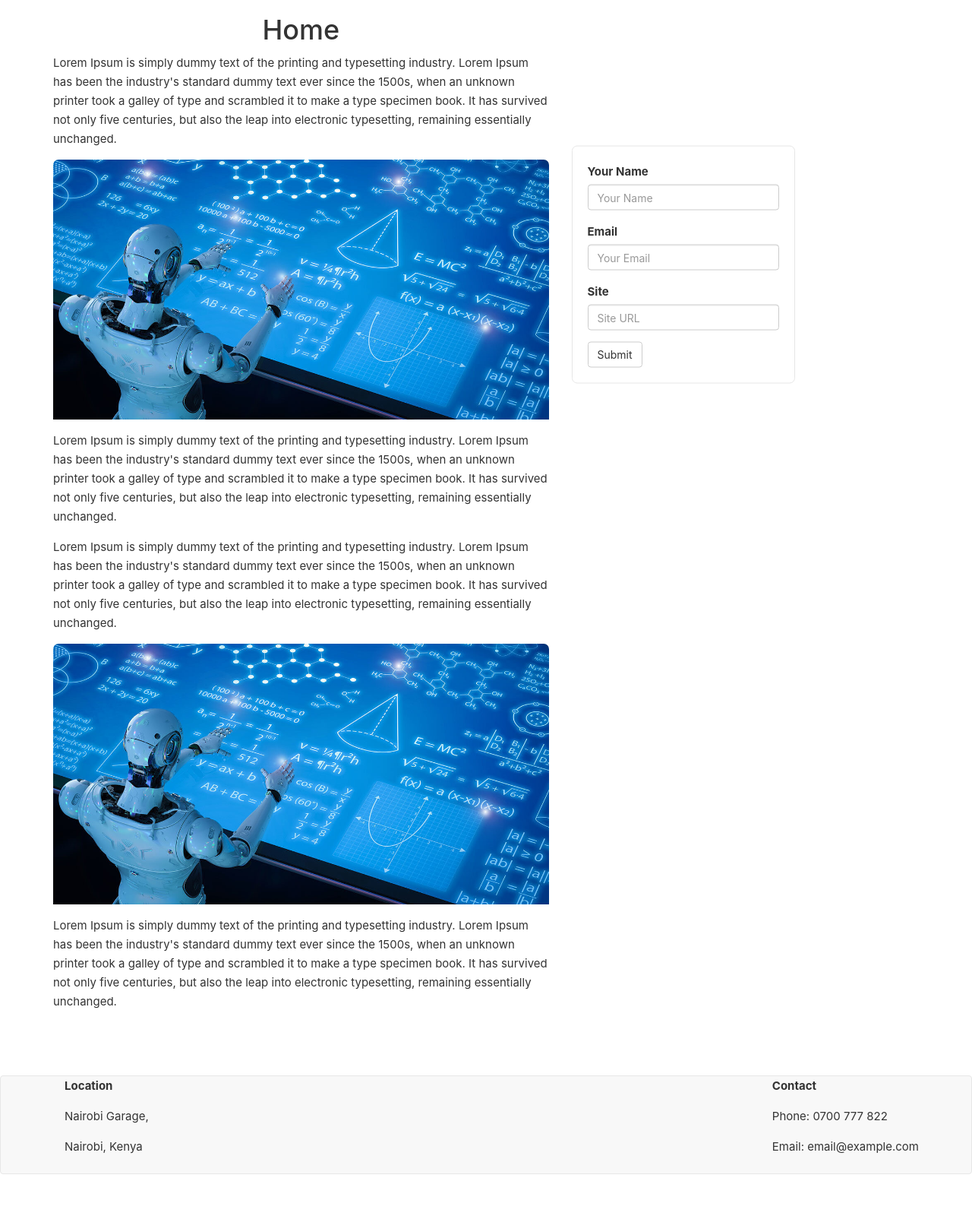
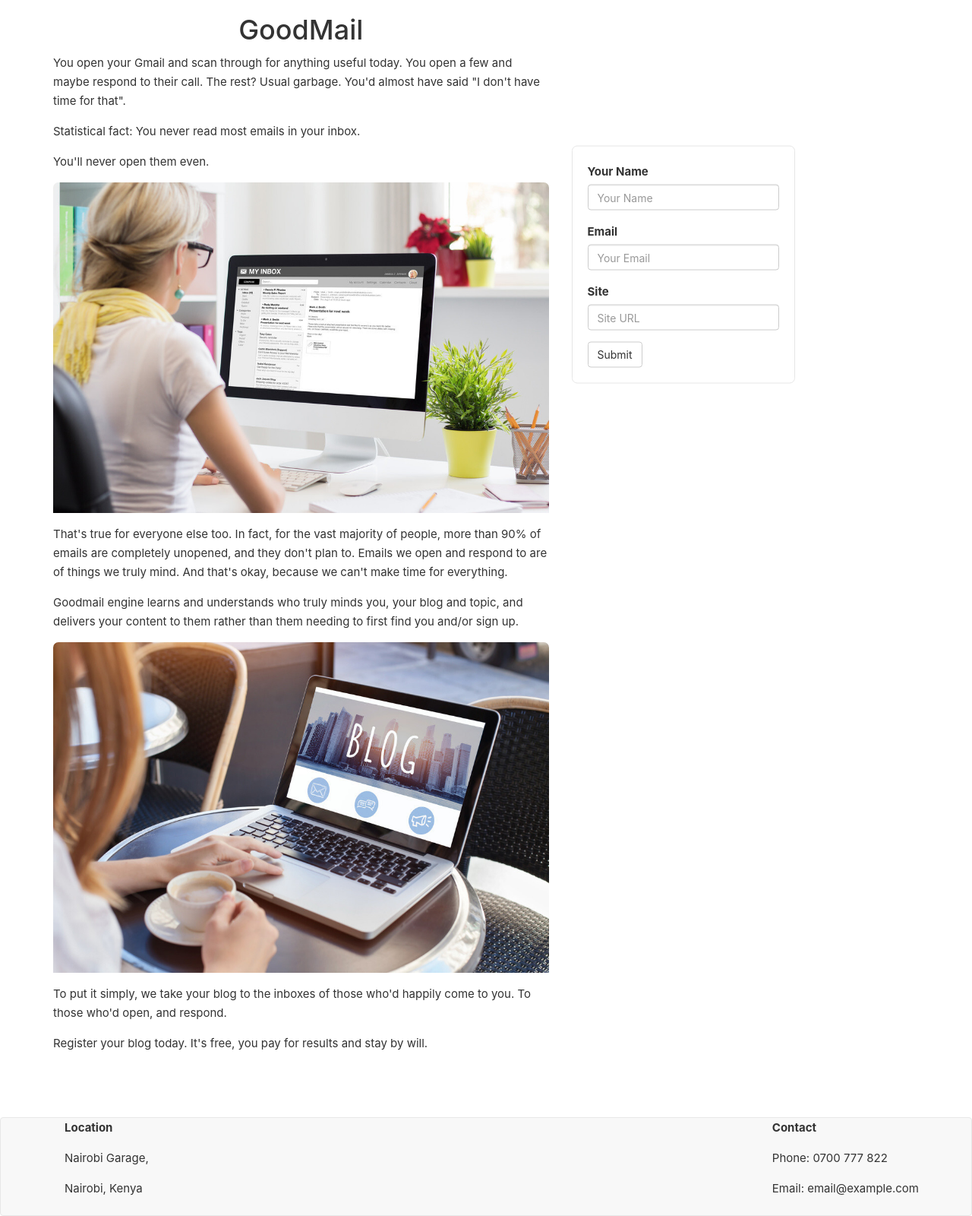
Before and after one commit to GitauHarrison/Goodmail, a Flask app: page / in a window 1280 px wide. Shown: the part 52-1652 px from the top of the page at 76% size. Before the commit the page ends 1597 px from the top, so only its background shows below. Run offline with Flask 2, Linux system fonts and the light colour scheme; parts of the project's set-up code (start-up, migrations or seed data) failed here and were passed over; some libraries are stand-ins or nearby versions.

Commit message:
Update home and about pages

```diff
--- a/app/templates/home.html
+++ b/app/templates/home.html
@@ -7,56 +7,54 @@
                <div class="scrollable">
                     <div class="row">
                         <div class="col-xs-12 col-sm-12 col-md-12 col-lg-12 col-xl-12 text-center">
-                            <h1>Home</h1>
+                            <h1>GoodMail</h1>
                         </div>
                     </div>
                     <div class="row">
                         <div class="col-xs-12 col-sm-12 col-md-8 col-lg-12 col-xl-12">
                             <p>
-                                Lorem Ipsum is simply dummy text of the printing and typesetting industry.
-                                Lorem Ipsum has been the industry's standard dummy text ever since the 1500s,
-                                when an unknown printer took a galley of type and scrambled it to make a type specimen book.
-                                It has survived not only five centuries, but also the leap into electronic typesetting, remaining essentially unchanged.
+                                You open your Gmail and scan through for anything useful today. You open a few and maybe respond to their call.
+                                The rest? Usual garbage. You'd almost have said "I don't have time for that".
+                            </p>
+                            <p>
+                                Statistical fact: You never read most emails in your inbox.
+                            </p>
+                            <p>
+                                You'll never open them even.
                             </p>
                         </div>
                     </div>
                     <div class="row">
                         <div class="col-xs-12 col-sm-12 col-md-8 col-lg-12 col-xl-12">
-                            <img class="img-fluid" style="max-width: 100%; height: auto;" src="{{ url_for('static', filename = 'img/machine_learning.jpeg') }}" alt="Landing Page">
+                            <img class="img-fluid" style="max-width: 100%; height: auto;" src="{{ url_for('static', filename = 'img/email inbox.jpg') }}" alt="Landing Page">
                         </div>
                     </div>
                     <div class="row">
                         <div class="col-xs-12 col-sm-12 col-md-8 col-lg-12 col-xl-12">
                             <p>
-                                Lorem Ipsum is simply dummy text of the printing and typesetting industry.
-                                Lorem Ipsum has been the industry's standard dummy text ever since the 1500s,
-                                when an unknown printer took a galley of type and scrambled it to make a type specimen book.
-                                It has survived not only five centuries, but also the leap into electronic typesetting, remaining essentially unchanged.
+                                That's true for everyone else too. In fact, for the vast majority of people, more than 90% of emails are
+                                completely unopened, and they don't plan to. Emails we open and respond to are of things we truly mind.
+                                And that's okay, because we can't make time for everything.
+                            </p>
+                            <p>
+                                Goodmail engine learns and understands who truly minds you, your blog and topic, and delivers your
+                                content to them rather than them needing to first find you and/or sign up.
                             </p>
                         </div>
                     </div>
                     <div class="row">
                         <div class="col-xs-12 col-sm-12 col-md-8 col-lg-12 col-xl-12">
-                            <p>
-                                Lorem Ipsum is simply dummy text of the printing and typesetting industry.
-                                Lorem Ipsum has been the industry's standard dummy text ever since the 1500s,
-                                when an unknown printer took a galley of type and scrambled it to make a type specimen book.
-                                It has survived not only five centuries, but also the leap into electronic typesetting, remaining essentially unchanged.
-                            </p>
-                        </div>
-                    </div>
-                    <div class="row">
-                        <div class="col-xs-12 col-sm-12 col-md-8 col-lg-12 col-xl-12">
-                            <img class="img-fluid" style="max-width: 100%; height: auto;" src="{{ url_for('static', filename = 'img/machine_learning.jpeg') }}" alt="Landing Page">
+                            <img class="img-fluid" style="max-width: 100%; height: auto;" src="{{ url_for('static', filename = 'img/read blog.jpg') }}" alt="Landing Page">
                         </div>
                     </div>
                     <div class="row">
                         <div class="col-xs-12 col-sm-12 col-md-8 col-lg-12 col-xl-12">
                             <p>
-                                Lorem Ipsum is simply dummy text of the printing and typesetting industry.
-                                Lorem Ipsum has been the industry's standard dummy text ever since the 1500s,
-                                when an unknown printer took a galley of type and scrambled it to make a type specimen book.
-                                It has survived not only five centuries, but also the leap into electronic typesetting, remaining essentially unchanged.
+                                To put it simply, we take your blog to the inboxes of those who'd happily come to you.
+                                To those who'd open, and respond.
+                            </p>
+                            <p>
+                                Register your blog today. It's free, you pay for results and stay by will.
                             </p>
                         </div>
                     </div>
```
Also changed, not shown: app/templates/about.html (+16 -5 lines), app/static/img/blogger revenue.jpg (added), app/static/img/email inbox.jpg (added), app/static/img/machine_learning.jpeg (deleted), app/static/img/read blog.jpg (added).
